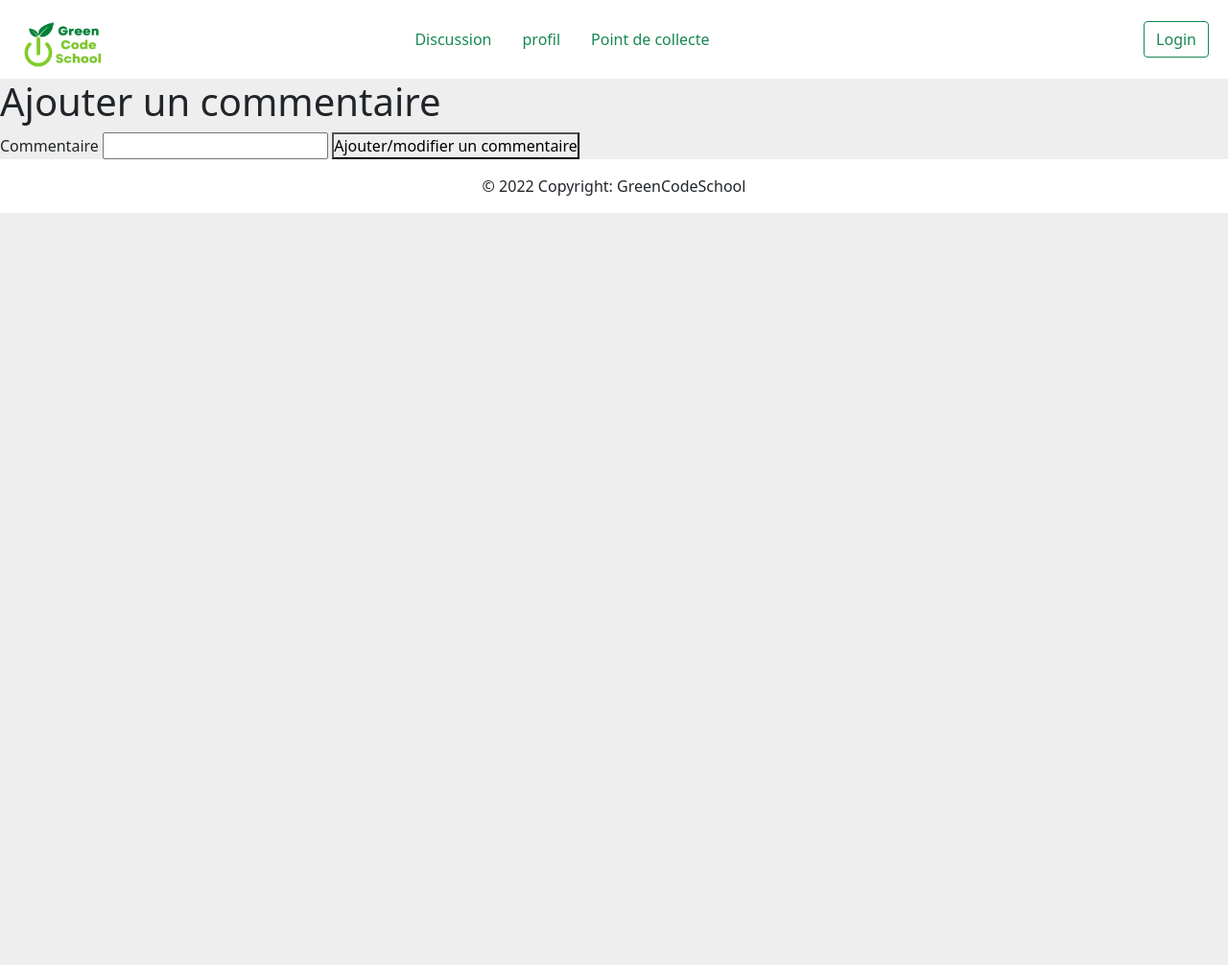
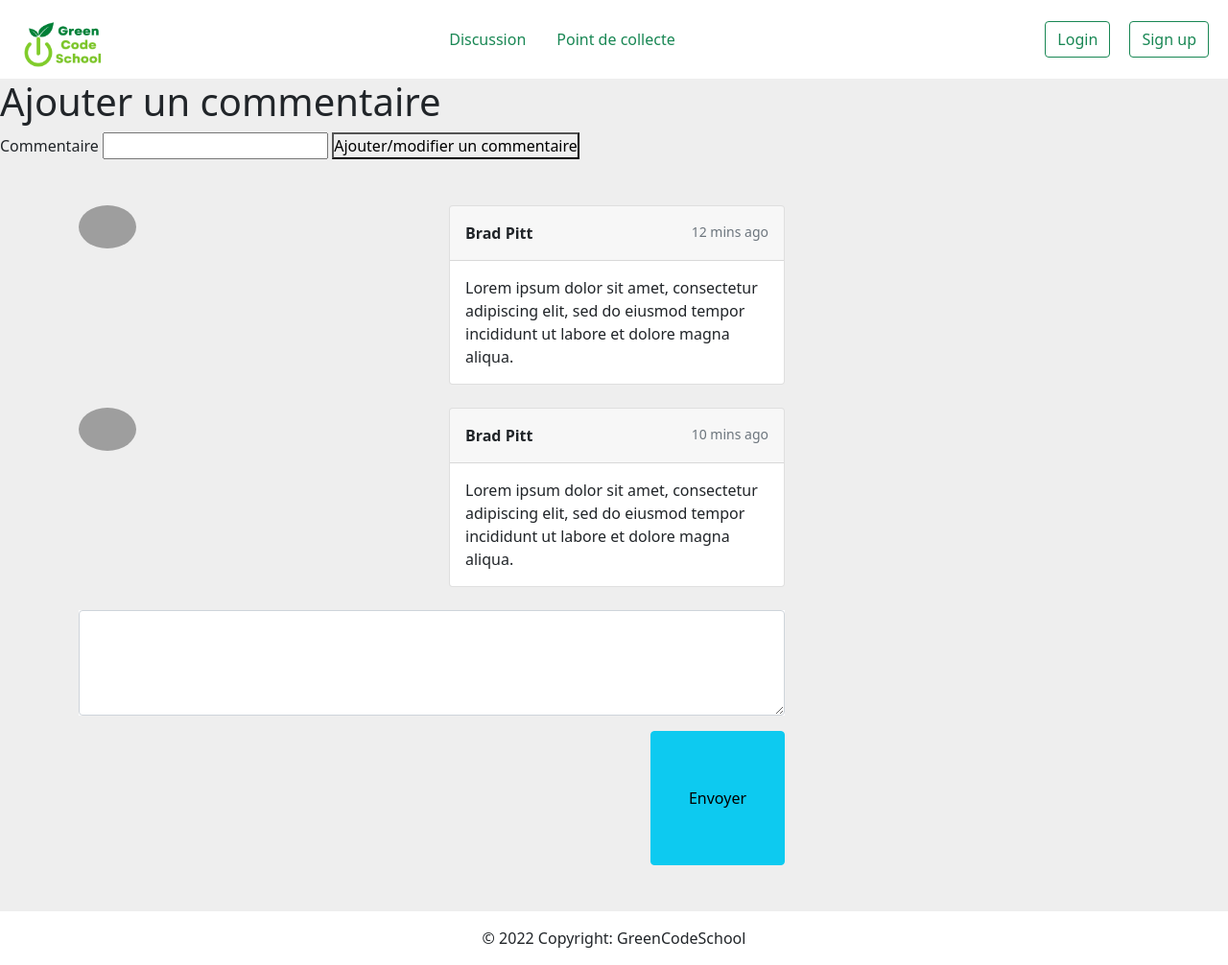
Before and after one commit to FlorianCourtaigne/Green_code_school_MVC, a PHP site: template src/View/Comment/add.html.twig in a window 1280 px wide. Shown: the whole page at 96% size. Before the commit the page ends 222 px from the top, so only its background shows below. Run offline with PHP 8.4, Linux system fonts and the light colour scheme; the template is opened without the code that fills it, so the values that code supplies are empty; some libraries are stand-ins or nearby versions; grey boxes are pictures that could not be loaded.

Commit message:
working on navbar and comments

```diff
--- a/src/View/Comment/_form.html.twig
+++ b/src/View/Comment/_form.html.twig
@@ -2,8 +2,7 @@
 	<input type="hidden" value="{{ comment.id }}" name="id">
 	<label for="comment">Commentaire</label>
 	<input type="text" value="{{ comment.comment }}" name="comment" id="comment">
-	<input type="hidden" value='1' name="user_id" id="user_id">
-	<input type="hidden" value='1' name="training_id" id="training_id">
+	<input type="hidden" value='2' name="user_id" id="user_id">
 	{% for error in errors %}
     	<p>{{error}}</p>
 	{% endfor %}
--- a/src/View/Comment/add.html.twig
+++ b/src/View/Comment/add.html.twig
@@ -2,5 +2,64 @@
 
 {% block content %}
     <h1>Ajouter un commentaire</h1>
-    {% include 'Comment/_form.html.twig' %}
+    {# {% include 'Comment/_form.html.twig' %} #}
+    <form method="post">
+        <input type="hidden" value="{{ comment.id }}" name="id">
+        <label for="comment">Commentaire</label>
+        <input type="text" value="{{ comment.comment }}" name="comment" id="comment">
+        <input type="hidden" value='2' name="user_id" id="user_id">
+        {% for error in errors %}
+            <p>{{error}}</p>
+        {% endfor %}
+        <button>Ajouter/modifier un commentaire</button>
+    </form>
+    <section style="background-color: #eee;">
+        <div class="container py-5">
+          <div class="row">
+            <div class="col-md-6 col-lg-7 col-xl-8">
+              <ul class="list-unstyled">
+                <li class="d-flex justify-content-between mb-4">
+                  <img src="https://mdbcdn.b-cdn.net/img/Photos/Avatars/avatar-6.webp" alt="avatar"
+                    class="rounded-circle d-flex align-self-start me-3 shadow-1-strong" width="60">
+                  <div class="card">
+                    <div class="card-header d-flex justify-content-between p-3">
+                      <p class="fw-bold mb-0">Brad Pitt</p>
+                      <p class="text-muted small mb-0"><i class="far fa-clock"></i> 12 mins ago</p>
+                    </div>
+                    <div class="card-body">
+                      <p class="mb-0">
+                        Lorem ipsum dolor sit amet, consectetur adipiscing elit, sed do eiusmod tempor incididunt ut
+                        labore et dolore magna aliqua.
+                      </p>
+                    </div>
+                  </div>
+                </li>
+                <li class="d-flex justify-content-between mb-4">
+                  <img src="https://mdbcdn.b-cdn.net/img/Photos/Avatars/avatar-6.webp" alt="avatar"
+                    class="rounded-circle d-flex align-self-start me-3 shadow-1-strong" width="60">
+                  <div class="card">
+                    <div class="card-header d-flex justify-content-between p-3">
+                      <p class="fw-bold mb-0">Brad Pitt</p>
+                      <p class="text-muted small mb-0"><i class="far fa-clock"></i> 10 mins ago</p>
+                    </div>
+                    <div class="card-body">
+                      <p class="mb-0">
+                        Lorem ipsum dolor sit amet, consectetur adipiscing elit, sed do eiusmod tempor incididunt ut
+                        labore et dolore magna aliqua.
+                      </p>
+                    </div>
+                  </div>
+                </li>
+
+                <li class="col-lg-12 bg-white mb-3">
+                  <div class="form-outline">
+                    <textarea class="form-control align-self-end" id="textAreaExample2" rows="4"></textarea>
+                  </div>
+                </li>
+                <button type="button"  href="#" class="btn btn-info btn-rounded float-end">Envoyer</button>
+              </ul>
+            </div>
+          </div>
+        </div>
+      </section>
 {% endblock %}
--- a/src/View/Layout/_header.html.twig
+++ b/src/View/Layout/_header.html.twig
@@ -1,13 +1,35 @@
 <nav class="navbar navbar-expand-lg navbar-light">
   <div class="container-fluid">
-    <img  class="btn me-5" id="image-home" src="/assets/images/Logo.png"  height="98">
+    <a href="/"><img  class="btn me-5" id="image-home" src="/assets/images/Logo.png"  height="98"></a>
       <div class="navbar text-align-center" id="nav">
         <a class="nav-link text-success ms-5" href="#">Discussion</a>
-        <a class="nav-link text-success" href="#">profil</a>
-        <a class="nav-link text-success" href="#">Point de collecte</a>
+        {% if session.user %}
+          <a href="/profile?id={{ session.user.id }}"><li class="nav-link text-success">Profil</li></a>
+        {% endif %}
+        <a class="nav-link text-success" href="/recyclespots">Point de collecte</a>
       </div>
       <div class="col-md-3 text-end">
-        <button type="button" class="btn btn-outline-success me-2">Login</button>
+              {% if session.user is null %}
+              <li class="list-inline-item" role="button" href="#login-form" data-bs-toggle="collapse" aria-expanded="false" aria-controls="login-form">
+              {% if session.user %}
+                  <a href="/profile?id={{ session.user.id }}"><img class="header layout-icon-color" src="/assets/images/person-circle.svg"/></a>
+              {% else %}
+                  <button class="btn btn-outline-success me-2">
+                  Login
+                  </button>
+              {% endif %}
+              </li>
+          {% endif %}
+          {% if session.user is null %}
+            <a href="/signup"><button type="button" class="btn btn-outline-success me-2">Sign up</button></a>
+          {% endif %}
+        {% if session.user %}
+          <a href="/logout"><li class="btn btn-outline-success me-2">Logout</li></a>
+      {% endif %}
       </div>
   </div>
 </nav>
+{% if session.user %}
+{% else %}
+  {% include 'Login/form.html.twig' %}
+{% endif %}
--- a/src/View/Login/form.html.twig
+++ b/src/View/Login/form.html.twig
@@ -1,5 +1,5 @@
 <!-- LOGIN POPUP -->
-<section class="col-sm-12 col-md-3 collapse rounded-bottom position-absolute secondary-text-color layout-bg-color me-md-5 end-0 mt-5 pt-3" id="login-form">
+<section class="col-sm-12 col-md-3 collapse rounded-bottom position-absolute secondary-text-color layout-bg-color me-md-5 end-0 mt-5 pt-3 bg-light" id="login-form">
 	{% if loginErrors|length > 0 %}
 		<div class="alert alert-danger alert-dismissible fade show m-3" role="alert">
 			{% for loginError in loginErrors %}
--- a/src/View/layout.html.twig
+++ b/src/View/layout.html.twig
@@ -29,6 +29,7 @@
 <body>
 
     {% include "Layout/_header.html.twig" %}
+
     {% block content %}{% endblock %}
 
     <script src="https://cdn.jsdelivr.net/npm/bootstrap@5.1.3/dist/js/bootstrap.bundle.min.js" integrity="sha384-ka7Sk0Gln4gmtz2MlQnikT1wXgYsOg+OMhuP+IlRH9sENBO0LRn5q+8nbTov4+1p" crossorigin="anonymous"></script>
```
